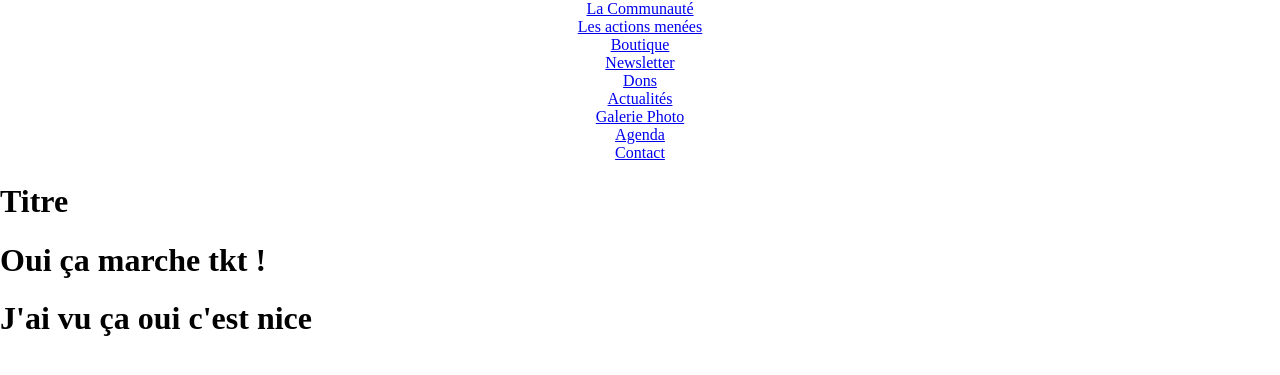
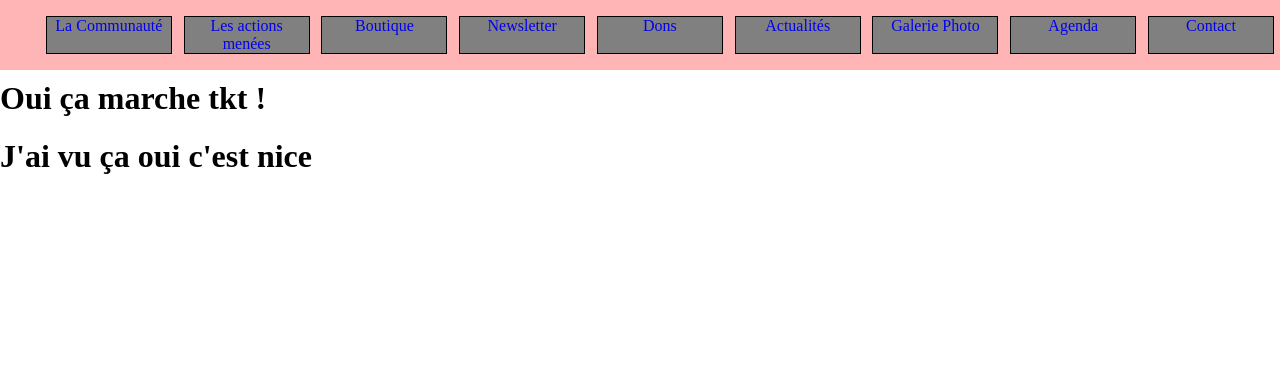
Before and after one commit to miszczuk-cell/projet, a PHP site: page /main.php in a window 1280 px wide. Shown: the top 375 px of the page. Run offline with PHP 8.4, Linux system fonts and the light colour scheme.

Commit message:
Le menu manque de style

```diff
--- a/include/menu.html
+++ b/include/menu.html
@@ -1,8 +1,5 @@
 <!-- barre de navigation -->
-	<div class="navbar navbar-default">
-		<div class="collapse navbar-collapse">
-		<!-- plusieurs pr�sentations sont possibles : simple (navbar-nav), onglet (nav-tabs), onglet-bouton (nav-pills)   -->
-		<!-- onglet-bouton vertical(nav-pills nav-stacked), onglet-bouton justifi�(nav-pills nav-justified)   -->
+	<div class="menu">
 		<ul class="nav navbar-nav">
 			<li><a href="communaute.php">La Communauté</a></li>
 			<li><a href="actions.php">Les actions menées</a></li>
@@ -14,6 +11,5 @@
       <li><a href="agenda.php">Agenda</a></li>
 			<li><a href="contact.php">Contact</a></li>
 		</ul>
-		</div>
 	</div>
 <!-- oui -->
--- a/style.css
+++ b/style.css
@@ -6,41 +6,34 @@ body
 
 .menu
 {
+  position: absolute;
+  top: 0;
   display: flex;
   width: 100%;
-  height: 100px;
   background-color: #ffb5b5;
   justify-content: space-around;
   margin-left: auto;
   margin-right: auto;
 }
 
-.item
+.menu ul
 {
-  width: 20%;
-  height: 100%;
-  background-color: grey;
+  width: 100%;
+  list-style-type: none;
+  display: flex;
+  justify-content: space-around;
 }
 
-ul
+.menu ul li
 {
-  list-style-type: none;
-  padding: 0;
+  width: 10%;
+  border: 1px black solid;
   text-align: center;
-  width: 50%;
-  margin-left: auto;
-  margin-right: auto;
-  margin-top: 0;
+  background-color: grey;
+  background-size: 50%;
 }
 
-.sous-titre
+a
 {
-  background-color: #d2d2d2;
-  z-index: 1;
+  text-decoration: none;
 }
-
-.titre
-{
-  z-index: 2;
-  border: black 1px solid;
-}
```
